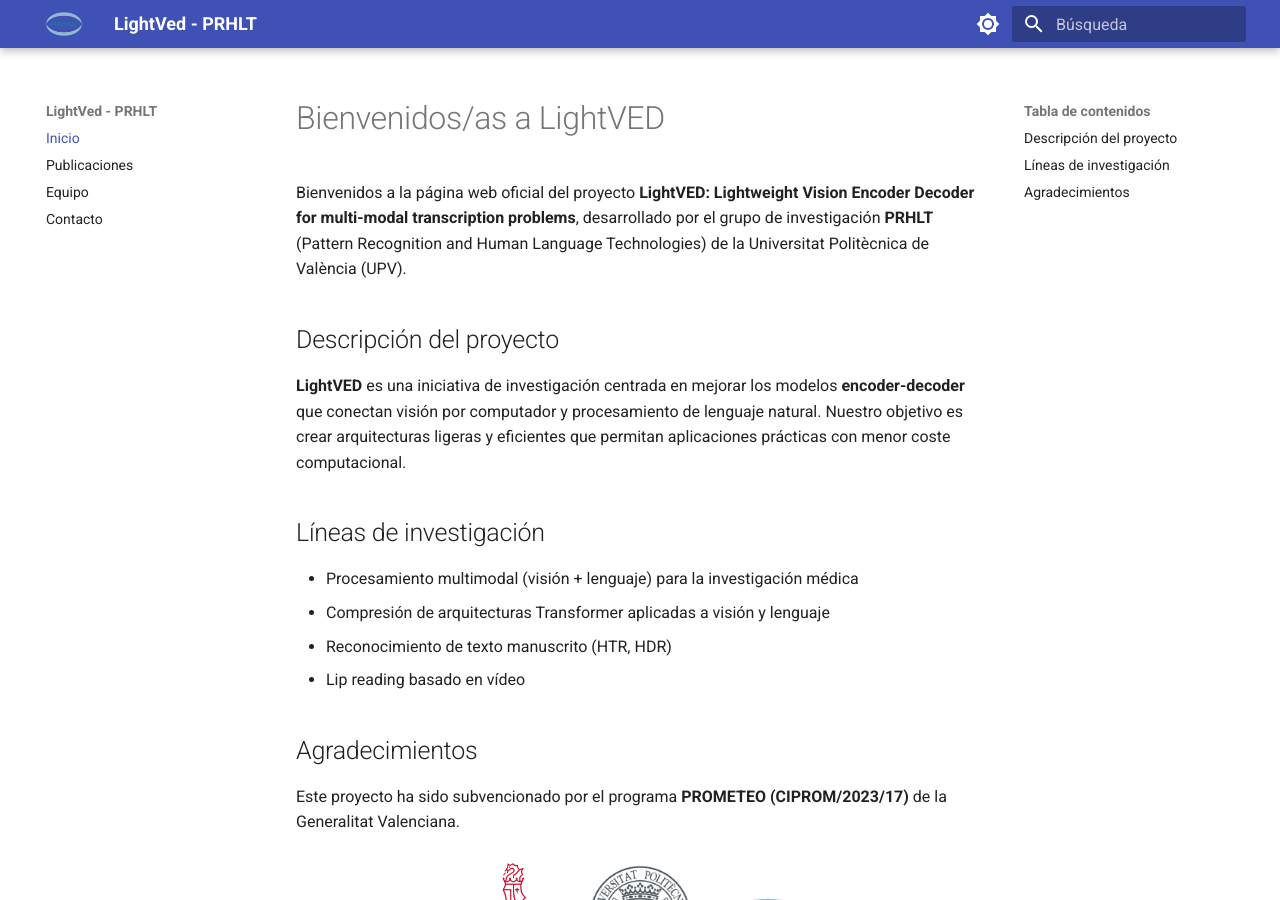
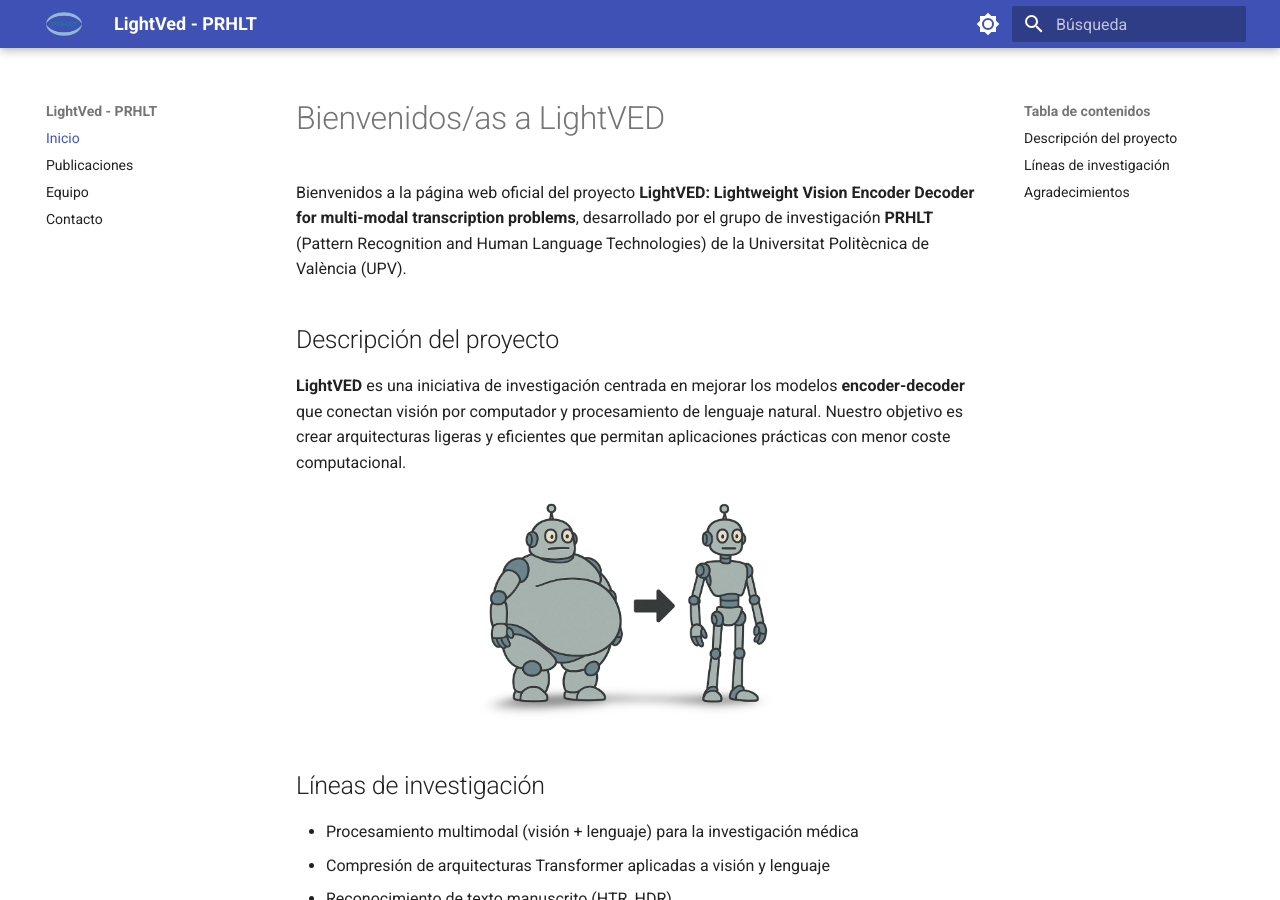
Before and after one commit to LightVED-prhlt/lightved-prhlt.github.io, an MkDocs documentation site: the page built from docs/index.md, in a window 1280 px wide and 900 px high. Built offline with MkDocs 1.6.1 and Material for MkDocs 9.7.7, drawn with Linux system fonts in a browser that asks for light colours.

Commit message:
añadida una foto de unos robots simulando una arquitectura grande frente a otra ligera y eficiente

```diff
--- a/docs/index.md
+++ b/docs/index.md
@@ -5,6 +5,10 @@
 ## Descripción del proyecto
 
 **LightVED** es una iniciativa de investigación centrada en mejorar los modelos **encoder-decoder** que conectan visión por computador y procesamiento de lenguaje natural. Nuestro objetivo es crear arquitecturas ligeras y eficientes que permitan aplicaciones prácticas con menor coste computacional.
+
+<p align="center">
+    <img src="assets/images/robots.png" width="50%">
+</p>
 
 ## Líneas de investigación
 
```
Also changed, not shown: docs/assets/images/robots.png (added).
